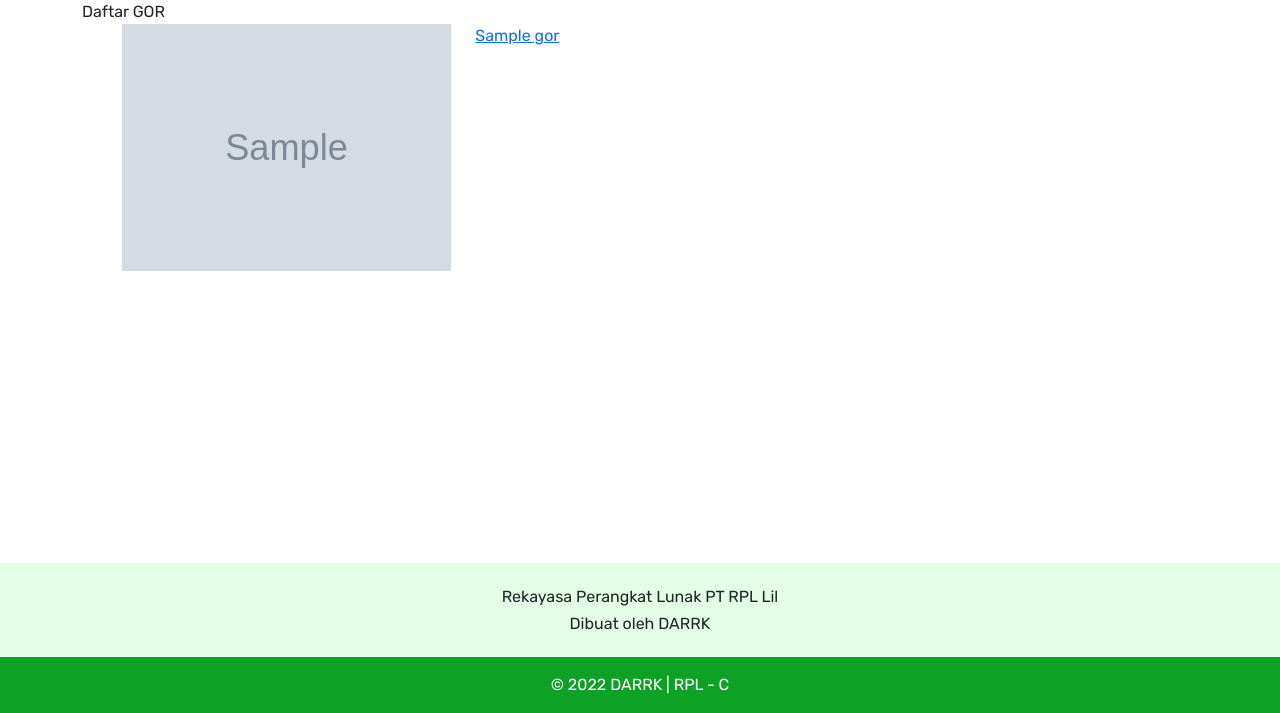
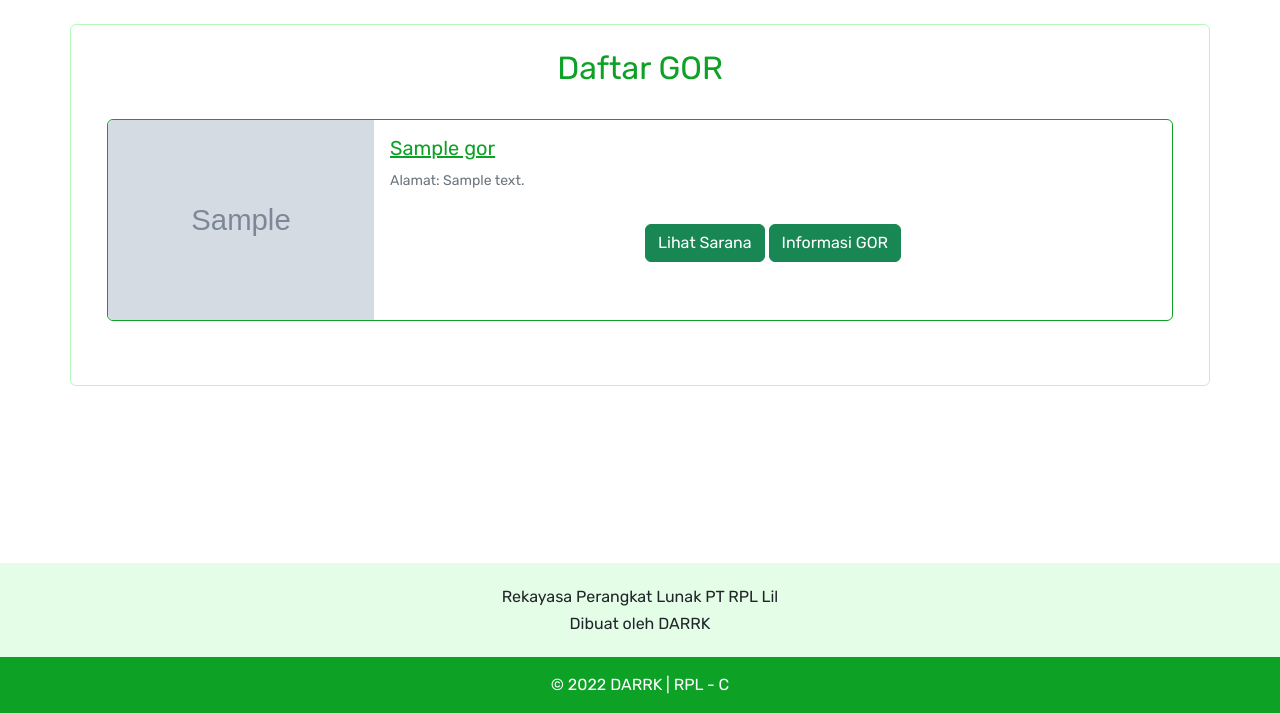
Before and after one commit to rpl-darrk/gcp-darrk, a Django app: page /daftar-gor in a window 1280 px wide. Shown: the part 87-800 px from the top of the page. Run offline with Django 4.2, Linux system fonts and the light colour scheme; a user stored in the database is signed in; tables that the repository leaves empty hold one stand-in row (values such as "Sample post"); grey boxes marked "Sample" are stand-in pictures.

```diff
--- a/main/templates/main/gor_list.html
+++ b/main/templates/main/gor_list.html
@@ -5,22 +5,40 @@
 {% endblock meta %}
 
 {% block content %}
-<div class='container'>
-    Daftar GOR
-    {% for gor in gor_list %}
-    <div class="container" style="width: 95%; margin-bottom: 5px;">
-        <div class="row">
-            <div class="col-4">
-                <a>
-                    <img src="{{ gor.url_foto }}" style="max-width:100%; max-height:100%;">
-                </a>
-            </div>
-            <div class="col">
-                <a href="/info-gor/{{ gor.ID_gor }}">{{ gor.nama }}</a>
+<div class="container card mt-4" style="border-color:#b4f9bc;">
+    <div class="d-flex justify-content-center my-4">
+        <br>
+        <h2 style="color:#0da126;">Daftar GOR</h2>
+        <br>
+    </div>
+
+    <div class="row justify-content-center mb-5 mx-4">
+        {% for gor in gor_list %}
+        <div class="card mb-3 col-12 px-0" style="border-color:#0da126;">
+            <div class="row g-0">
+                <div class="col-lg-3 col-12">
+                    <img src={{gor.url_foto}} class="img-fluid rounded-start"
+                        style="border-color:#0da126; height: 200px;" alt="...">
+                </div>
+                <div class="col-lg-9 col-12">
+                    <div class="card-body">
+                        <h5 class="card-title"><a href="/info-gor/{{ gor.ID_gor }}" style="color: #0da126;">{{ gor.nama }}</a></h5>
+                        <p class="card-text">
+                            <small class="text-muted">Alamat: {{ gor.alamat }}</small>
+                        </p>
+                    </div>
+                    <div class="card-body text-center">
+                        <a type="button" class="btn btn-success" href="/sarana/{{gor.ID_gor}}">Lihat Sarana</a>
+                        <a type="button" class="btn btn-success" href="/info-gor/{{ gor.ID_gor }}">Informasi GOR</a>
+                    </div>
+                </div>
             </div>
         </div>
+        {% empty %}
+        <div class="cart-row">
+            <div style="flex:6" class="text-center">Tidak ada Sarana.</div>
+        </div>
+        {% endfor %}
     </div>
-    {% endfor %}
 </div>
-
 {% endblock content %}
--- a/reservasi_sarana/tests.py
+++ b/reservasi_sarana/tests.py
@@ -138,6 +138,12 @@ class ReservasiSaranaTest(TestCase):
             "/jadwal/%s/%s/reservasi/%s" % ("1", "1", "1|10.00|11.00"))
         self.assertEqual(response.status_code, 302)
 
+    def test_not_authenticated_response(self):
+        self.client.login(username="konsumen", password="konsumen")
+        response = self.client.post(
+            "/jadwal/%s/%s/reservasi/%s" % ("1", "1", "1|10.00|11.00"))
+        self.assertEqual(response.status_code, 302)
+
     def test_get_method_response(self):
         self.client.login(username="konsumen", password="konsumen")
         response = self.client.get(
--- a/reservasi_sarana/views.py
+++ b/reservasi_sarana/views.py
@@ -68,8 +68,8 @@ def reservasi(request, ID_gor, ID_sarana, waktu):
                 sewa_list = Sewa_Sarana.objects.all()
                 id_max = 0
                 for i in sewa_list:
-                    if id_max<i.ID_sewa:
-                        id_max = i.ID_sewa
+                    if id_max<int(i.ID_sewa):
+                        id_max = int(i.ID_sewa)
                 ID_Sewa = id_max + 1
 
                 sewa_sarana = Sewa_Sarana.objects.create(
@@ -77,6 +77,7 @@ def reservasi(request, ID_gor, ID_sarana, waktu):
                     sarana=sarana,
                     konsumen=konsumen,
                     pengurus=gor.pengurus,
+                    biaya=sarana.biaya,
                     jam_booking=["%s-%s" % (jam_mulai, jam_selesai), hari]
                 )
                 sewa_sarana.save()
--- a/sarana_olahraga/forms.py
+++ b/sarana_olahraga/forms.py
@@ -5,7 +5,7 @@ from .models import Sarana
 class SaranaForm(forms.ModelForm):
     class Meta:
         model = Sarana
-        fields = ('nama', 'url_foto', 'jenis', 'deskripsi')
+        fields = ('nama', 'url_foto', 'jenis', 'biaya', 'deskripsi')
 
         widgets = {
             'nama': forms.TextInput(
@@ -19,5 +19,8 @@ class SaranaForm(forms.ModelForm):
             ),
             'deskripsi': forms.Textarea(
                 attrs={'placeholder': 'Deskripsi dari Sarana', 'style': 'width: 300px;', 'class': 'form-control'}
+            ),
+            'biaya': forms.TextInput(
+                attrs={'placeholder': 'Biaya Sarana per reservasi', 'style': 'width: 300px;', 'class': 'form-control', 'type': 'number'}
             )
         }
--- a/sarana_olahraga/models.py
+++ b/sarana_olahraga/models.py
@@ -41,6 +41,7 @@ class Sarana(models.Model):
     url_foto = models.CharField(max_length=200)
     jenis = models.CharField(max_length=200, choices=SaranaType.choices)
     deskripsi = models.TextField(max_length=None)
+    biaya = biaya = models.FloatField(default=0)
 
     def get_sewa_sarana(self):
         return self.sewa_sarana_set.all()
--- a/sarana_olahraga/templates/sarana_olahraga.html
+++ b/sarana_olahraga/templates/sarana_olahraga.html
@@ -27,11 +27,14 @@
                         <p class="card-text">
                             <small class="text-muted">Jenis Sarana: {{ sarana.jenis }}</small>
                         </p>
+                        <p class="card-text">
+                            <small class="text-muted">Biaya: Rp{{ sarana.biaya }}</small>
+                        </p>
                         <p class="card-text">{{ sarana.deskripsi }}</p>
                     </div>
                     <div class="card-body text-center">
                         <a type="button" class="btn btn-success"
-                           href="../jadwal/{{ sarana.gor.ID_gor }}/{{ sarana.ID_sarana }}">Lihat Jadwal</a>
+                            href="../jadwal/{{ sarana.gor.ID_gor }}/{{ sarana.ID_sarana }}">Lihat Jadwal</a>
                         <a type="button" class="btn btn-outline-success" href="">Reservasi</a>
                     </div>
                 </div>
```
Also changed, not shown: sarana_olahraga/migrations/0002_sarana_biaya.py (added).
